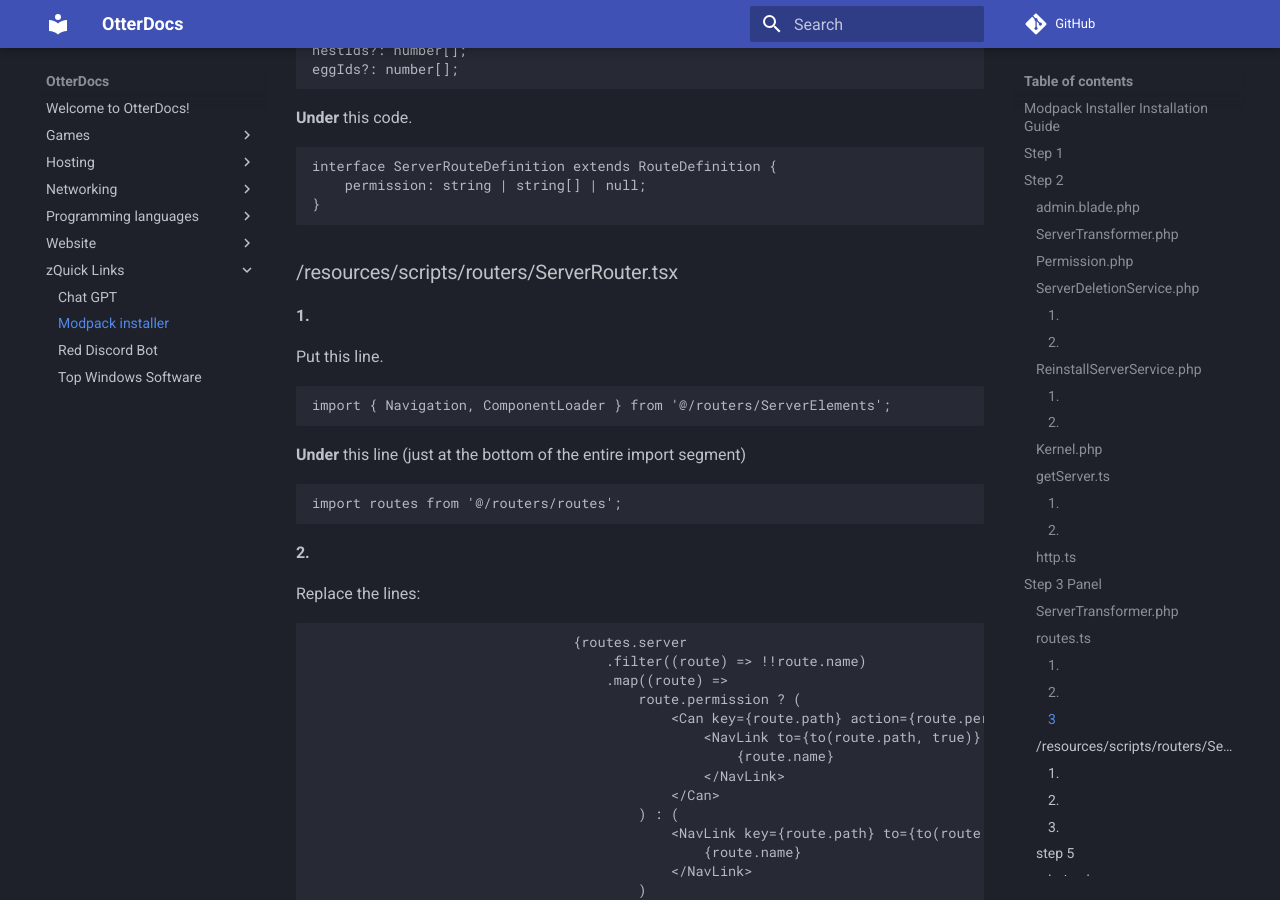
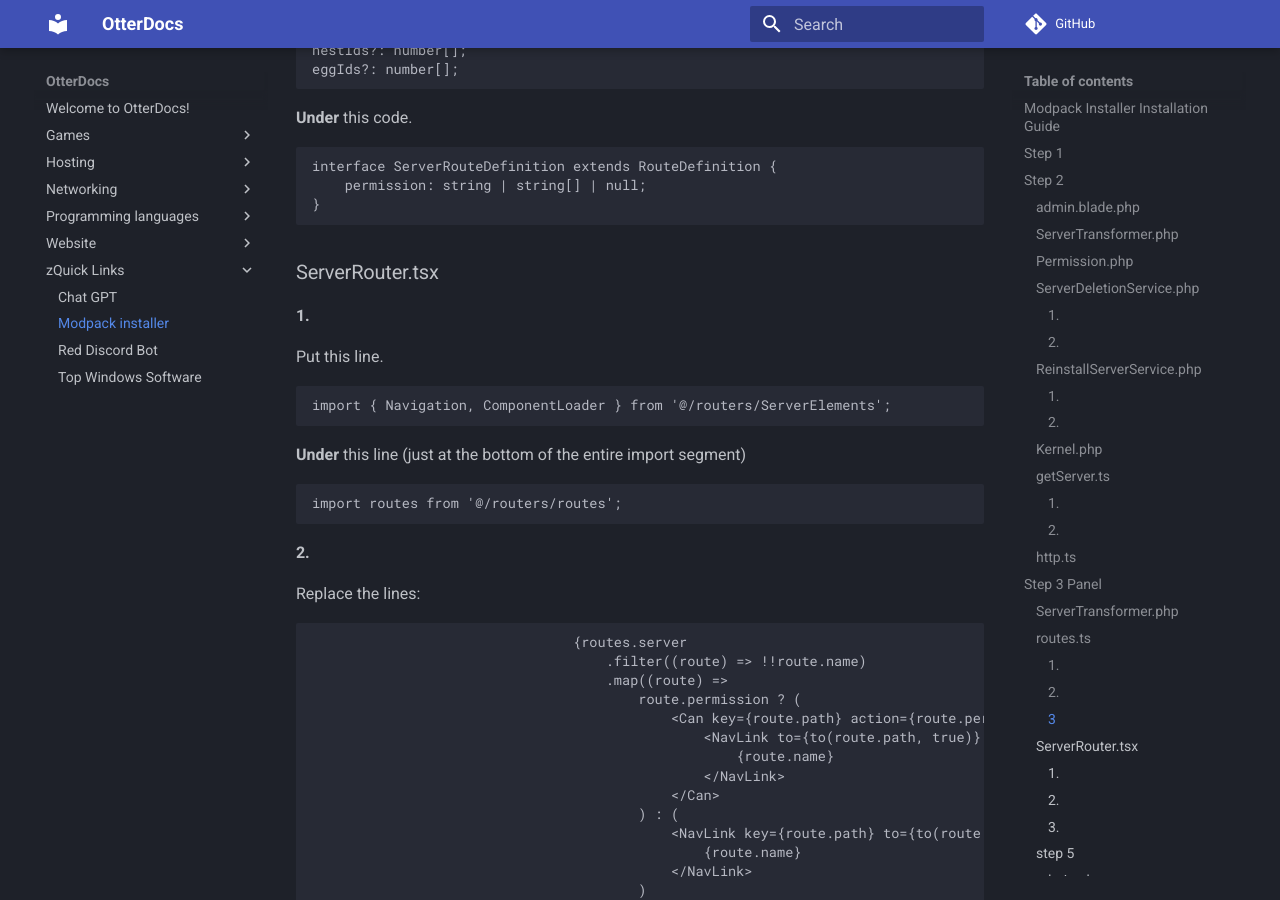
Before and after one commit to DeeKahy/OtterDocs, an MkDocs documentation site: the page built from docs/zQuick-Links/Modpack-installer.md, in a window 1280 px wide and 900 px high, scrolled down 4943 px. Built offline with MkDocs 1.6.1 and Material for MkDocs 9.7.7, drawn with Linux system fonts in a browser that asks for light colours; comment, search, counter and statistics services are not loaded.

Commit message:
Update Modpack-installer.md

````diff
--- a/docs/zQuick-Links/Modpack-installer.md
+++ b/docs/zQuick-Links/Modpack-installer.md
@@ -240,7 +240,7 @@ interface ServerRouteDefinition extends RouteDefinition {
 }
 ```
 
-### /resources/scripts/routers/ServerRouter.tsx
+### ServerRouter.tsx
 #### 1.
 
 Put this line.
````
